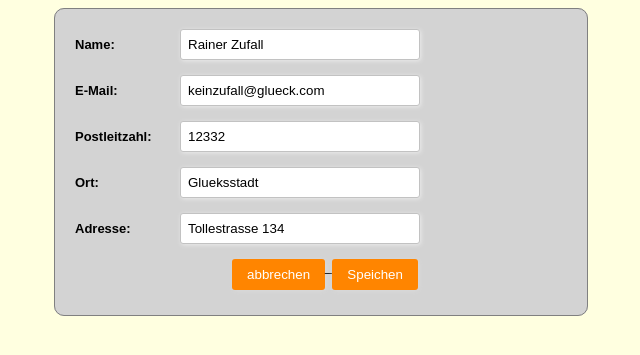
After one commit to fabifighter007/Webdesign, a PHP site: page /edit.html in a window 1280 px wide. The commit adds this page. Shown: the top 355 px of the page, without its empty margins (319-959 px from the left). Run offline with PHP 8.4, Linux system fonts and the light colour scheme.

Commit message:
finished

```diff
--- a/StyleSheet1.css
+++ b/StyleSheet1.css
@@ -136,3 +136,14 @@ body {
         color: #fff;
         margin: 0 auto; /* or margin: 0 auto 0 auto */
     }
+
+
+
+    // Entfernt Pfeiles samp Ende desc Feldes
+input[type=number]::-webkit-inner-spin-button,
+input[type=number]::-webkit-outer-spin-button {
+    -webkit-appearance: none;
+    -moz-appearance: none;
+    appearance: none;
+    margin: 0;
+}
--- /dev/null
+++ b/edit.html
@@ -0,0 +1,34 @@
+<!DOCTYPE html>
+
+<html lang="en" xmlns="http://www.w3.org/1999/xhtml">
+<head>
+    <meta charset="utf-8" />
+    <link rel="stylesheet" type="text/css" href="StyleSheet1.css">
+
+    <title></title>
+</head>
+<body>
+    <fieldset class="form-style-2">
+        <form action="start.html" method="GET">
+            <label for="field1"><span>Name: <span class="required"></span></span><input type="text" class="input-field" name="field1" value="Rainer Zufall" readonly /></label>
+            <label for="field2"><span>E-Mail: <span class="required"></span></span><input type="email" class="input-field" name="field2" value="keinzufall@glueck.com" required /></label>
+            <label for="field3"><span>Postleitzahl: <span class="required"></span></span><input type="number" class="input-field" name="field3" value="12332" required /></label>
+            <label for="field4"><span>Ort: <span class="required"></span></span><input type="text" class="input-field" name="field4" value="Glueksstadt" required /></label>
+            <label for="field5"><span>Adresse: <span class="required"></span></span><input type="text" class="input-field" name="field5" value="Tollestrasse 134" required /></label>
+
+
+            <div class="center">
+
+                <label action="start.html" method="get" target="_blank">
+                    <input type="submit" formnovalidate value="abbrechen" />
+                </label>
+                _
+                <label action="start.html" method="post" target="_blank">
+                    <input type="submit" value="Speichen" />
+                </label>
+            </div>
+        </form>
+
+    </fieldset>
+</body>
+</html>
```
Also changed, not shown: create.html (+19 -16 lines), start.html (+9 -3 lines).
